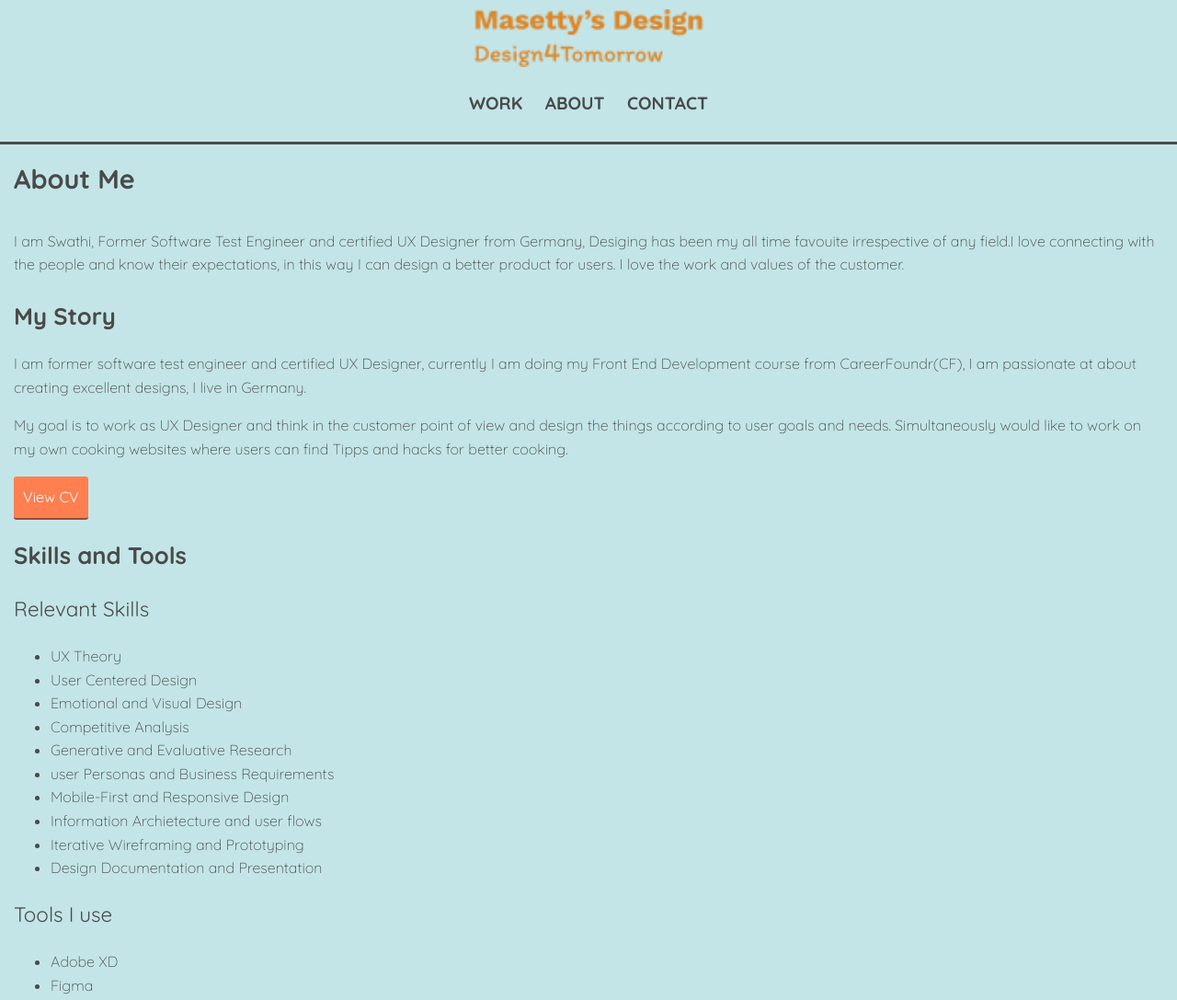
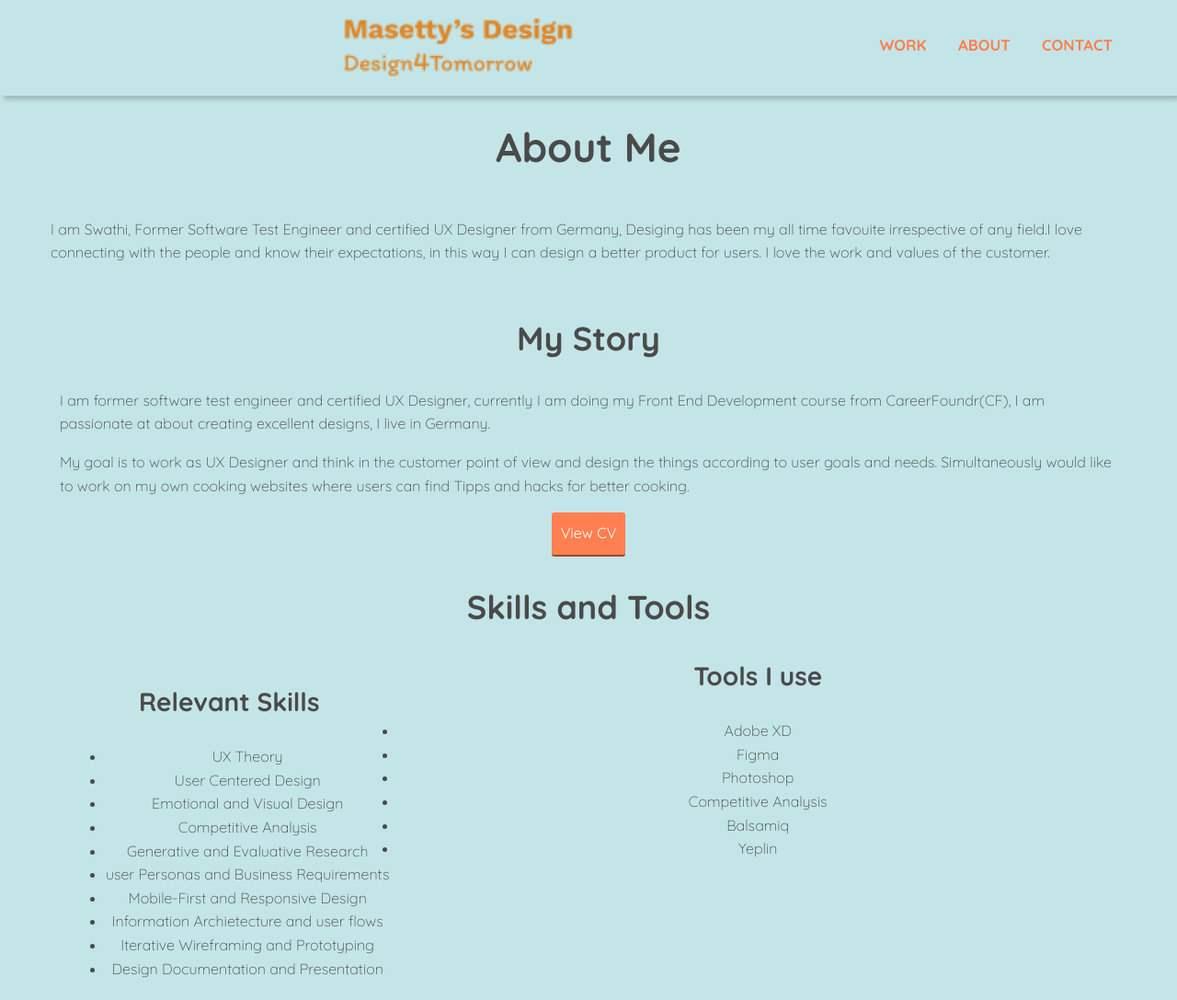
Before and after one commit to Swathi-prog/Portfolio-Swathi-, a plain HTML site: page about.html in a window 1280 px wide. Shown: the top 1087 px of the page at 92% size. Drawn offline with nearby package versions, Linux system fonts and the light colour scheme.

Commit message:
Add files via upload

```diff
--- a/css/style.css
+++ b/css/style.css
@@ -1,6 +1,8 @@
 /*
 Colors used:
 Primary Color (Blue): #C3E5E7;
+Primary Color (Black): #4a4a4a;
+Secondary colors (Green): #2A665A
 Secondary Color (orange): #DD8627;
 */
 
@@ -9,43 +11,59 @@ Secondary Color (orange): #DD8627;
 }
 
 body{
-
   background-color: #C3E5E7;
   font-family: 'Quicksand', sans-serif;
   font-size: 16px;
   font-weight: 300;
   line-height: 1.6;
   color: #4a4a4a;
+  text-align: center;
+
 }
+p {
+    display: block;
+    margin-block-start: 1em;
+    margin-block-end: 1em;
+    margin-inline-start: 0px;
+    margin-inline-end: 0px;
+    text-align: left;
+}
+
+
 
 h1, h2, h3, h4 {
   line-height: 1.4;
 }
 h1 {
-  font-size: 1.8em;
+  font-size: 2.75em;
   font-weight: 700;
 }
 
 h2 {
-  font-size: 1.6em;
+  font-size: 2.25em;
   font-weight: 700;
+  text-align: center;
+
 }
 
 h3 {
-  font-size: 1.4em;
-  font-weight: 400;
+  font-size: 1.75em;
+  font-weight: 700;
+
+
 }
 h4 {
-  font-size: 1.2em;
+  font-size: 1.35em;
   font-weight: 400;
 }
 
 
 
+/*links*/
 
 a {
   color: #ff7f50;
-
+  text-decoration: none;
 }
 
 a:visited { /* visited link */
@@ -54,26 +72,19 @@ a:visited { /* visited link */
 
 a:hover,
 a:focus {
-  color: #cc6540;
+  color: #697385;
   text-decoration: none;
 }
 
 a:active { /* selected link */
-  color: #994c30;
+  color: #2a665a;
 }
-
 
 
 img{
   border-style:none;
   width: 100%;
 }
-
-
-
-
-
-
 
 .button {
   display: inline-block;
@@ -85,8 +96,11 @@ img{
   border-bottom: 2px solid #994c30;
   transition: 0.2s opacity;
   text-decoration: none
+  transition-duration: 0.2s;
+  transition-property: opacity;
 }
-.button:hover {
+.button:hover
+.button.focus {
   opacity: 0.8; /* Reduces the opacity of the button to 80% */
   text-decoration: none;
 }
@@ -96,6 +110,7 @@ img{
   color: #ff7f50 !important;
   text-transform: uppercase;
   border: 2px solid #ff7f50;
+
 }
 .button.contact:hover {
   background-color: #ff7f50;
@@ -110,50 +125,51 @@ header {
   position:fixed;
   width: 100%;
   padding:10px 0;
-border-bottom: 3px solid #4a4a4a;
-
+box-shadow: 4px 4px 5px 0 rgba(50, 50, 50, 0.25);
 }
 
 .logo{
 max-width:250px;
 }
 
-
 nav > ul {
   list-style-type: none;
-  padding: 0;
+padding: 0;
+
 }
+
 nav > ul > li {
   display: inline-block;
   font-size: 0.75em;
+
 }
 
 nav > ul > li > a {
+  padding: 0 15px;
+  text-transform: uppercase;
+  font-weight: 600;
+  color: #ff7f50;
+  font-size: 1.4em;
 
-
-padding: 0 10px;
-
-
-
-  text-decoration: none;
-
-  text-transform: uppercase;
-  font-size: 1.6em;
-
-  font-weight: 700;
-  color: #4a4a4a;
 }
 
+nav > ul > li > a: hover,
+nav > ul > li > a: focus{
+  color: #697385
 
+}
+
+nav > ul > li > a: active{
+  color: #2a665a
+}
 
 /*containers, rows, columns*/
 main {
-padding-top: 155px;
+padding-top: 100px;
 }
 
 .container {
   padding: 0 15px;
-
 }
 
 .row {
@@ -162,17 +178,14 @@ padding-top: 155px;
 
 #work .row { padding-bottom: 25px; border-bottom: 1px solid #4a4a4a; }
 
-
 /*footer*/
-
-
-
 
 .social li {
 width: 50px;
 float: left;
 margin: 10px;
 list-style-type: none;
+text-align: center;
 }
 
 /*hero*/
@@ -180,4 +193,89 @@ list-style-type: none;
 #hero h1 {
   margin: 0;
   padding: 0.67em 0;
+  text-align: center;
 }
+/* ==============================
+Medium devices (640px and larger)
+================================ */
+
+  @media only screen and (min-width: 640px) {
+  header {
+    text-align: unset;
+    padding: 20px 0 13px;
+  }
+
+  nav {
+    width: auto;
+    float: right
+  }
+#hero span {
+  display: block;
+  font-weight: 500;
+}
+
+.col-md-6 {
+  width: 50%;
+}
+[class*="col-"] {
+  float: left;
+  padding-left: 10px;
+  padding-right: 10px;
+}
+#caption {
+    width: 70%;
+    margin: auto;
+    text-align: center;
+
+  }
+
+.row::after {
+  content: "";
+  clear: both;
+  display: table;
+}
+
+#about-page h3 { margin-top: 0;}
+
+/* ==============================
+Large devices (1024px or larger)
+================================= */
+@media only screen and (min-width: 1024px) {
+}
+.container {
+  max-width: 1200px;
+  margin-left: auto;
+  margin-right: auto;
+}
+
+/* X-Large Devices (1440px and and larger) */
+@media only screen and (min-width: 1440px) {
+  body {
+    font-size: 26px;
+
+  }
+}
+/*CSS Animations*/
+@keyframes color-change {
+  0% {fill: #edc655;}
+  50% {fill: #fcffad;}
+  100% {fill: #f76414;}
+}
+
+.sun {
+  animation: 4s color-change infinite alternate linear;
+}
+@keyframes cloud-move {
+  from {transform: translate(0,50px);}
+  to {transform: translate(200px,50px);}
+}
+.cloud-front {
+  animation: 30s cloud-move infinite alternate linear;
+}
+@keyframes cloud-move-reverse {
+  from {transform: translate(446px,48px);}
+  to {transform: translate(100px, 48px);}
+}
+.cloud-back {
+  animation: 34s cloud-move-reverse infinite alternate linear;
+}
```
